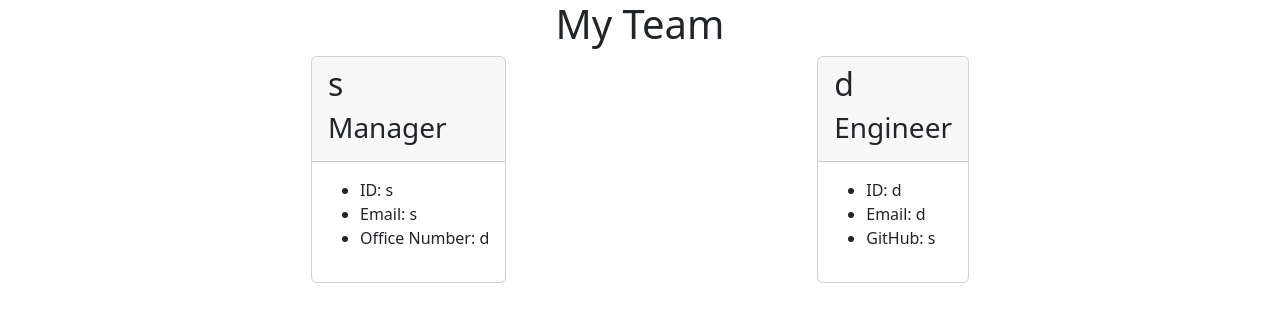
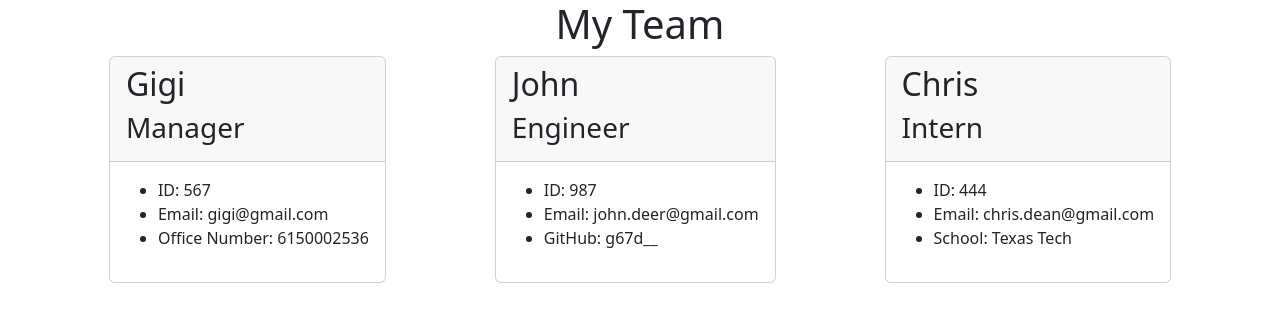
Before and after one commit to 2x997JL/team-profile, a website: page index.html in a window 1280 px wide. Drawn offline with nearby package versions, Linux system fonts and the light colour scheme.

Commit message:
updated README

```diff
--- a/index.html
+++ b/index.html
@@ -14,27 +14,40 @@
 
         <div class="card">
         <div class="card-header">
-            <h2>s</h2>
+            <h2>Gigi</h2>
             <h3>Manager</h3>
         </div>
         <div class="card-body">
             <ul>
-                <li>ID: s</li>
-                <li>Email: s</li>
-                <li>Office Number: d</li>
+                <li>ID: 567</li>
+                <li>Email: gigi@gmail.com</li>
+                <li>Office Number: 6150002536</li>
             </ul>
         </div>
         </div>
         <div class="card">
         <div class="card-header">
-            <h2>d</h2>
+            <h2>John</h2>
             <h3>Engineer</h3>
         </div>
         <div class="card-body">
             <ul>
-                <li>ID: d</li>
-                <li>Email: d</li>
-                <li>GitHub: s</li>
+                <li>ID: 987</li>
+                <li>Email: john.deer@gmail.com</li>
+                <li>GitHub: g67d__</li>
+            </ul>
+        </div>
+        </div>
+        <div class="card">
+        <div class="card-header">
+            <h2>Chris</h2>
+            <h3>Intern</h3>
+        </div>
+        <div class="card-body">
+            <ul>
+                <li>ID: 444</li>
+                <li>Email: chris.dean@gmail.com</li>
+                <li>School: Texas Tech</li>
             </ul>
         </div>
         </div>
```
Also changed, not shown: README.md.
